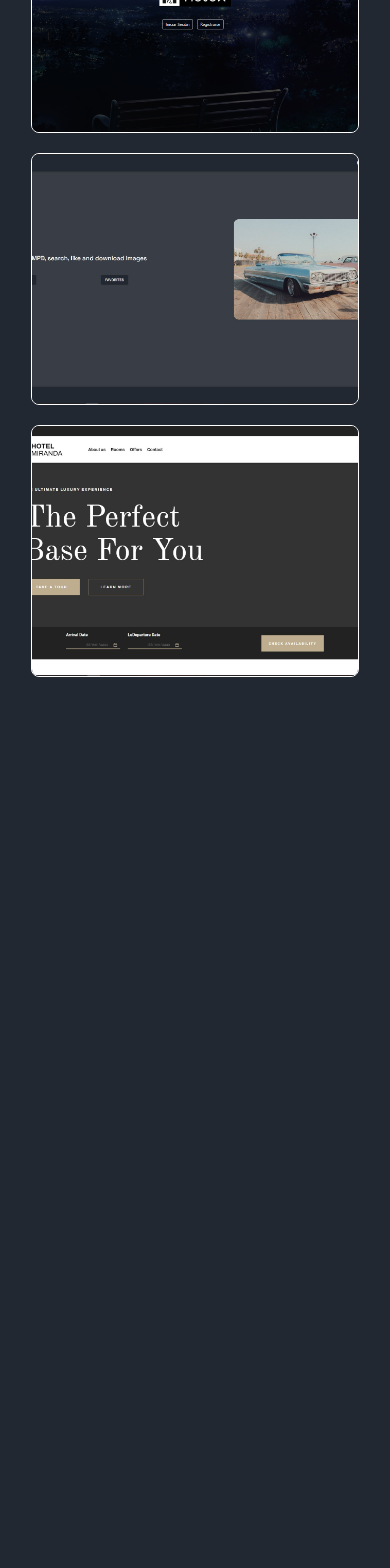
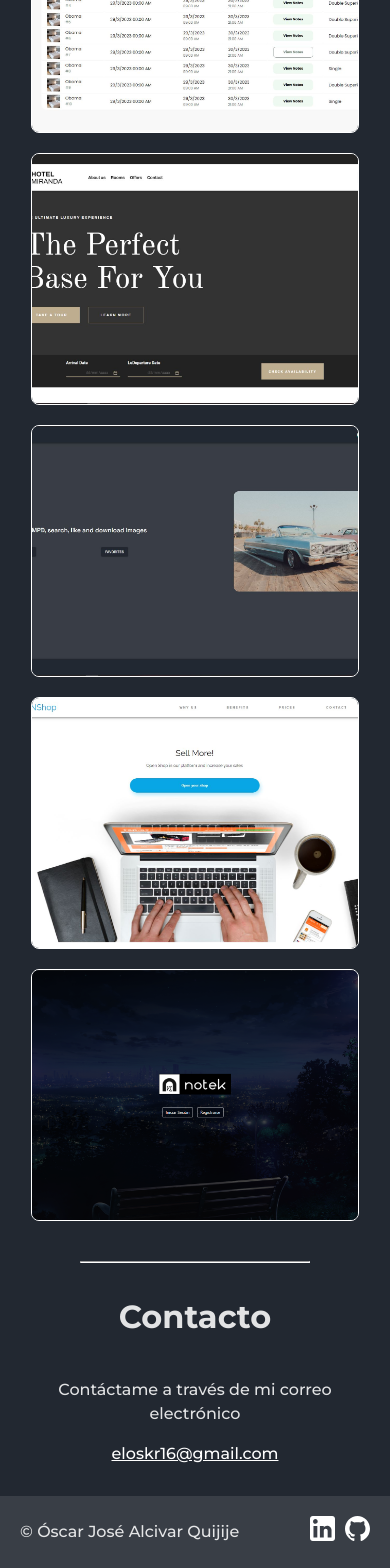
Before and after one commit to ElOsKr/portfolio, a React (Vite) app: page / in a window 390 px wide. Shown: the part 1848-3416 px from the top of the page. Before the commit the page ends 2557 px from the top, so only its background shows below. Built offline with nearby package versions, Linux system fonts and the light colour scheme.

Commit message:
mobile done

```diff
--- a/src/App.css
+++ b/src/App.css
@@ -1,7 +1,7 @@
 #root {
   max-width: 1280px;
   margin: 0 auto;
-  padding: 2rem;
+  padding: 2rem 2rem 0 2rem;
 }
 
 hr{
--- a/src/App.jsx
+++ b/src/App.jsx
@@ -3,6 +3,8 @@
 import Introduction from './sections/Introduction/Introduction'
 import Stack from './sections/Stack/Stack'
 import Portfolio from './sections/Portfolio/Portfolio'
+import Contact from './sections/Contact/Contact'
+import Footer from './components/Footer/Footer'
 
 function App() {
 
@@ -13,6 +15,9 @@
       <Stack/>
       <hr />
       <Portfolio />
+      <hr />
+      <Contact />
+      <Footer />
     </div>
   )
 }
--- /dev/null
+++ b/src/components/Footer/Footer.jsx
@@ -0,0 +1,24 @@
+import React from 'react'
+import { CopyrightContainer, MainContainer, SocialContainer } from './FooterStyle'
+import { user } from '../../data/user'
+
+function Footer() {
+  return (
+    <MainContainer>
+        <CopyrightContainer>
+            © Óscar José Alcivar Quijije
+        </CopyrightContainer>
+        <SocialContainer>
+            {user.social.map((item) =>
+                <a href={item.link} target='_blank' key={item.id}>
+                    <svg width={item.width} height={item.height}>
+                        <path d={item.icon} fill='white'></path>
+                    </svg>
+                </a>
+            )}
+        </SocialContainer>
+    </MainContainer>
+  )
+}
+
+export default Footer
--- /dev/null
+++ b/src/components/Footer/FooterStyle.jsx
@@ -0,0 +1,26 @@
+import styled from 'styled-components';
+
+const MainContainer = styled.div`
+    display: flex;
+    align-items: center;
+    background-color: rgb(57, 62, 70);
+    width: auto;
+    margin:  30px -2rem 0 -2rem;
+    justify-content: space-between;
+    height: auto;
+    padding: 20px;
+`
+
+const CopyrightContainer = styled.div`
+`
+
+const SocialContainer = styled.div`
+    display: flex;
+    gap: 10px;
+`
+
+export {
+    MainContainer,
+    CopyrightContainer,
+    SocialContainer
+}
--- a/src/components/Project/ProjectStyle.jsx
+++ b/src/components/Project/ProjectStyle.jsx
@@ -45,6 +45,7 @@
 
     h2{
         margin: 0;
+        text-align: center;
     }
 `
 
--- a/src/data/portfolio.js
+++ b/src/data/portfolio.js
@@ -1,14 +1,25 @@
 import notekPhoto from '../assets/notek.png'
 import mirandaPagesPhoto from '../assets/mirandaPages.png'
 import mpdPhoto from '../assets/mpdPhoto.png'
+import mirandaDashboardPhoto from '../assets/mirandaDashboard.png'
+import oxygenShopPhoto from '../assets/oxygenShop.png'
 
 export const portfolio = [
     {
-        "id": "notek",
-        "name": "Notek",
-        "description": "Blog website",
-        "repository": "https://github.com/ElOsKr/notek",
-        "photo": notekPhoto
+        "id": "mirandaDashboard",
+        "name": "Hotel Miranda Dashboard",
+        "description": "Hotel dashboard",
+        "repository": "https://github.com/ElOsKr/miranda_dashboard",
+        "website": "https://eloskr.github.io/miranda_dashboard/",
+        "photo": mirandaDashboardPhoto
+    },
+    {
+        "id": "mirandaPage",
+        "name": "Hotel Miranda",
+        "description": "Hotel website",
+        "repository": "https://github.com/ElOsKr/hotel_miranda_pages",
+        "website": "https://eloskr.github.io/hotel_miranda_pages/",
+        "photo": mirandaPagesPhoto
     },
     {
         "id": "mpd",
@@ -19,11 +30,20 @@
         "photo": mpdPhoto
     },
     {
-        "id": "mirandaPage",
-        "name": "Hotel Miranda",
-        "description": "Hotel website",
-        "repository": "https://github.com/ElOsKr/hotel_miranda_pages",
-        "website": "https://eloskr.github.io/hotel_miranda_pages/",
-        "photo": mirandaPagesPhoto
-    }
+        "id": "oxygenShop",
+        "name": "Oxygen Shop",
+        "description": "Página de comercio online",
+        "repository": "https://github.com/ElOsKr/OXYGEN-Shop",
+        "website": "https://eloskr.github.io/OXYGEN-Shop/",
+        "photo": oxygenShopPhoto
+    },
+    {
+        "id": "notek",
+        "name": "Notek",
+        "description": "Blog website",
+        "repository": "https://github.com/ElOsKr/notek",
+        "photo": notekPhoto
+    },
+
+
 ]
--- /dev/null
+++ b/src/sections/Contact/Contact.jsx
@@ -0,0 +1,16 @@
+import React from 'react'
+import { MailContainer, MainContainer } from './ContactStyle'
+
+function Contact() {
+  return (
+    <MainContainer>
+        <h1>Contacto</h1>
+        <MailContainer>
+            <p>Contáctame a través de mi correo electrónico</p>
+            <a href="mailto:eloskr16@gmail.com" target='_blank' rel='noreferrer'>eloskr16@gmail.com</a>
+        </MailContainer>
+    </MainContainer>
+  )
+}
+
+export default Contact
--- /dev/null
+++ b/src/sections/Contact/ContactStyle.jsx
@@ -0,0 +1,21 @@
+import styled from 'styled-components';
+
+const MainContainer = styled.div`
+    display: flex;
+    flex-direction: column;
+    align-items: center;
+`
+
+const MailContainer = styled.div`
+    text-align: center;
+
+    a{
+        display: block;
+        color: white;
+    }
+`
+
+export {
+    MainContainer,
+    MailContainer
+}
```
Also changed, not shown: src/assets/mirandaDashboard.png (added), src/assets/oxygenShop.png (added).
